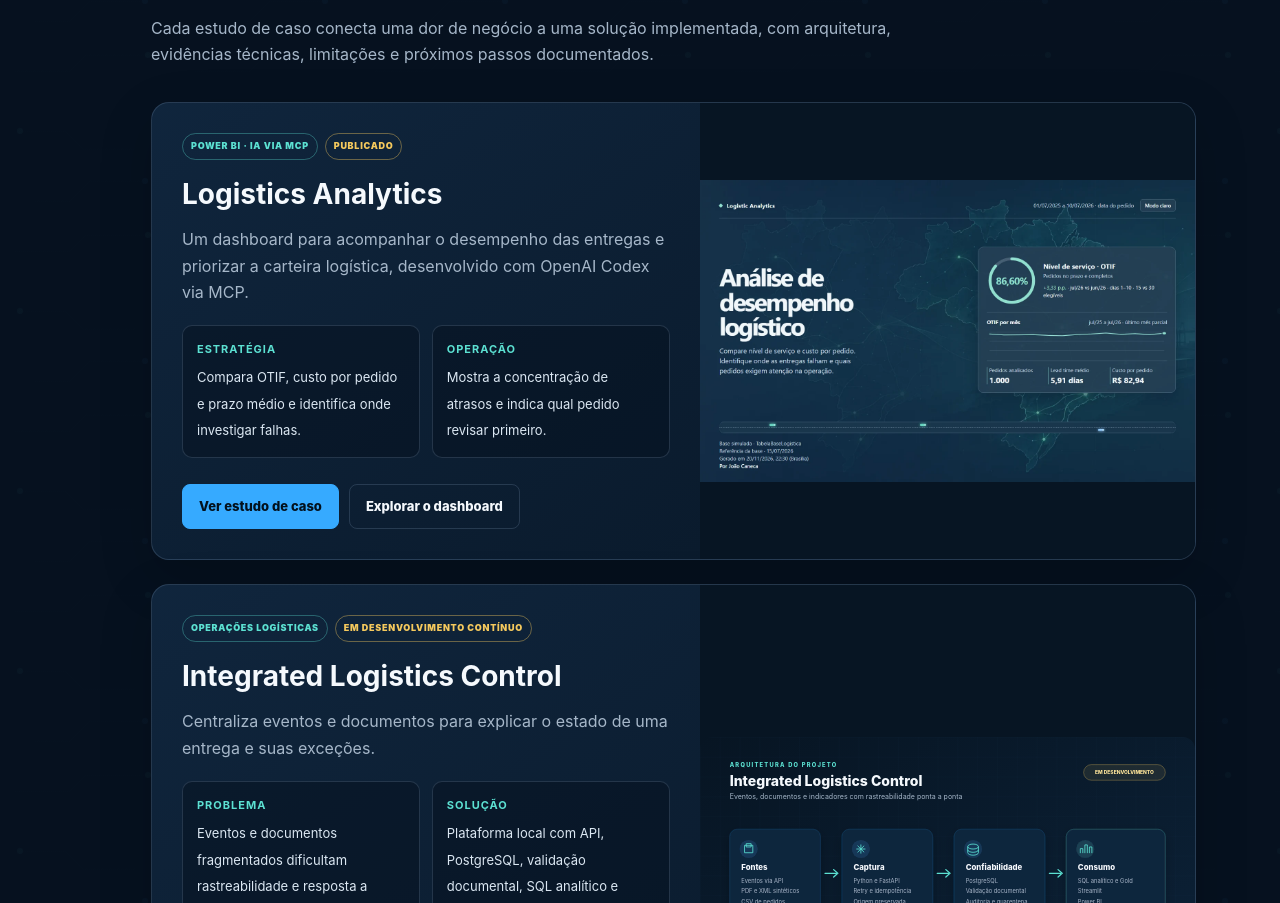
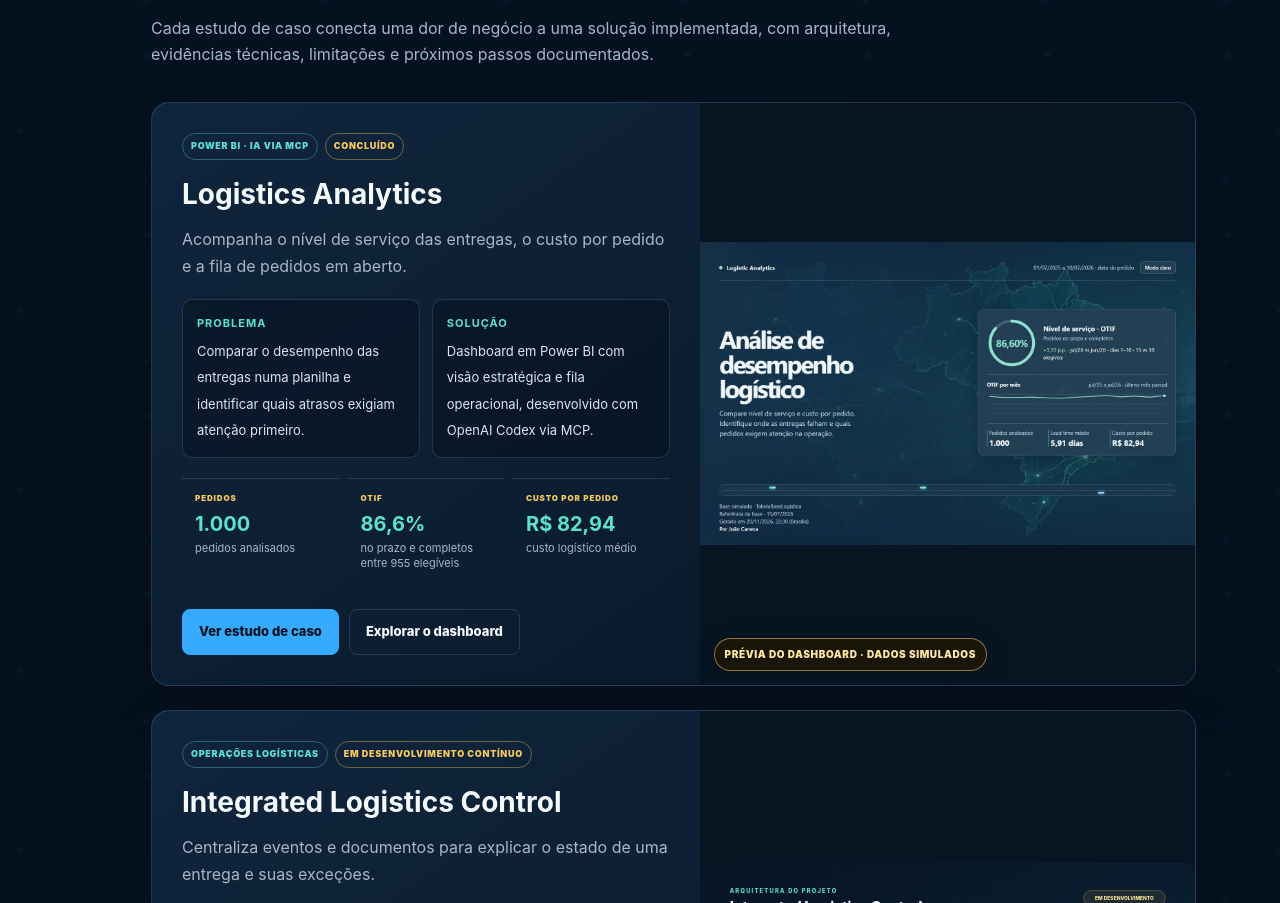
Before and after one commit to Soba-Jopeca/Soba-Jopeca.github.io, a plain HTML site: page index.html in a window 1280 px wide. Shown: the part 1159-2062 px from the top of the page. Drawn offline with Linux system fonts and the light colour scheme.

Commit message:
Feature completed Logistics Analytics project

```diff
--- a/assets/site.css
+++ b/assets/site.css
@@ -64,7 +64,17 @@ footer{max-width:var(--max);margin:auto;padding:26px 24px;border-top:1px solid v
 .la-gallery img { width:100%; height:auto; aspect-ratio:1440/1000; object-fit:contain; object-position:top; background:#ebf0f3; }
 .la-gallery figcaption { padding:12px 14px; color:var(--muted); font-size:13px; }
 .la-gallery figcaption strong { color:var(--text); }
-.la-project-media img { object-fit:contain; }
+.la-project-media { display:grid; align-content:center; min-width:0; }
+.la-project-media img { height:auto; }
+.la-project-media .demo-label { max-width:calc(100% - 28px); text-transform:uppercase; }
+.la-project-card .metric strong { white-space:nowrap; }
+@media (max-width:900px) {
+  .la-project-media .demo-label { position:static; justify-self:start; margin:10px 14px 14px; }
+}
+@media (max-width:620px) {
+  .la-project-card .metric { grid-template-columns:minmax(0,1fr) auto; }
+  .la-project-card .metric span { grid-column:1/-1; }
+}
 @media (max-width:620px) {
   .la-demo-head { flex-wrap:wrap; }
   .la-gallery { grid-template-columns:1fr; }
--- a/index.html
+++ b/index.html
@@ -27,15 +27,26 @@
 
     <section class="section" id="projetos"><div class="section-head"><span class="eyebrow">01</span><h2>Projetos que transformam complexidade operacional em soluções verificáveis.</h2></div><p class="section-intro">Cada estudo de caso conecta uma dor de negócio a uma solução implementada, com arquitetura, evidências técnicas, limitações e próximos passos documentados.</p>
       <div class="projects">
-        <article class="project-card">
+        <article class="project-card la-project-card">
           <div class="project-content">
-            <div class="tags"><span class="tag">Power BI · IA via MCP</span><span class="tag status">Publicado</span></div>
+            <div class="tags"><span class="tag">Power BI · IA via MCP</span><span class="tag status">Concluído</span></div>
             <h3>Logistics Analytics</h3>
-            <p>Um dashboard para acompanhar o desempenho das entregas e priorizar a carteira logística, desenvolvido com OpenAI Codex via MCP.</p>
-            <div class="case-pair"><div><strong>Estratégia</strong><span>Compara OTIF, custo por pedido e prazo médio e identifica onde investigar falhas.</span></div><div><strong>Operação</strong><span>Mostra a concentração de atrasos e indica qual pedido revisar primeiro.</span></div></div>
+            <p>Acompanha o nível de serviço das entregas, o custo por pedido e a fila de pedidos em aberto.</p>
+            <div class="case-pair">
+              <div><strong>Problema</strong><span>Comparar o desempenho das entregas numa planilha e identificar quais atrasos exigiam atenção primeiro.</span></div>
+              <div><strong>Solução</strong><span>Dashboard em Power BI com visão estratégica e fila operacional, desenvolvido com OpenAI Codex via MCP.</span></div>
+            </div>
+            <div class="metrics" role="group" aria-label="Indicadores do painel na base simulada">
+              <div class="metric"><small>Pedidos</small><strong>1.000</strong><span>pedidos analisados</span></div>
+              <div class="metric"><small>OTIF</small><strong>86,6%</strong><span>no prazo e completos entre 955 elegíveis</span></div>
+              <div class="metric"><small>Custo por pedido</small><strong>R$ 82,94</strong><span>custo logístico médio</span></div>
+            </div>
             <div class="actions"><a class="btn primary" href="projetos/logistics-analytics.html">Ver estudo de caso</a><a class="btn" href="projetos/logistics-analytics.html#demo">Explorar o dashboard</a></div>
           </div>
-          <div class="project-media la-project-media"><img src="assets/logistics-analytics-capa.webp" alt="Capa do Logistics Analytics com mapa de rotas e OTIF de 86,60%" width="1440" height="880" loading="lazy"></div>
+          <div class="project-media la-project-media">
+            <img src="assets/logistics-analytics-capa.webp" alt="Capa do dashboard com mapa de rotas e tendência mensal do OTIF" width="1440" height="880" loading="lazy">
+            <span class="demo-label">Prévia do dashboard · Dados simulados</span>
+          </div>
         </article>
 
         <article class="project-card"><div class="project-content"><div class="tags"><span class="tag">Operações logísticas</span><span class="tag status">Em desenvolvimento contínuo</span></div><h3>Integrated Logistics Control</h3><p>Centraliza eventos e documentos para explicar o estado de uma entrega e suas exceções.</p><div class="case-pair"><div><strong>Problema</strong><span>Eventos e documentos fragmentados dificultam rastreabilidade e resposta a exceções.</span></div><div><strong>Solução</strong><span>Plataforma local com API, PostgreSQL, validação documental, SQL analítico e aplicação Streamlit.</span></div></div><div class="metrics"><div class="metric"><small>Escala</small><strong>19</strong><span>tabelas no baseline relacional</span></div><div class="metric"><small>Qualidade</small><strong>98</strong><span>testes na consolidação de confiabilidade</span></div><div class="metric"><small>Status</small><strong>F5</strong><span>camada analítica em evolução</span></div></div><div class="actions"><a class="btn primary" href="projetos/ilc.html">Ver estudo de caso</a><a class="btn" target="_blank" rel="noopener" href="https://github.com/Soba-Jopeca/integrated-logistics-control">GitHub →</a></div></div><div class="project-media"><img src="assets/ilc-architecture.svg" alt="Diagrama da arquitetura do Integrated Logistics Control" width="1200" height="675" loading="lazy"><span class="demo-label">ARQUITETURA DOCUMENTADA · DADOS SINTÉTICOS</span></div></article>
```
Also changed, not shown: projetos.html (+1 -1 lines).
